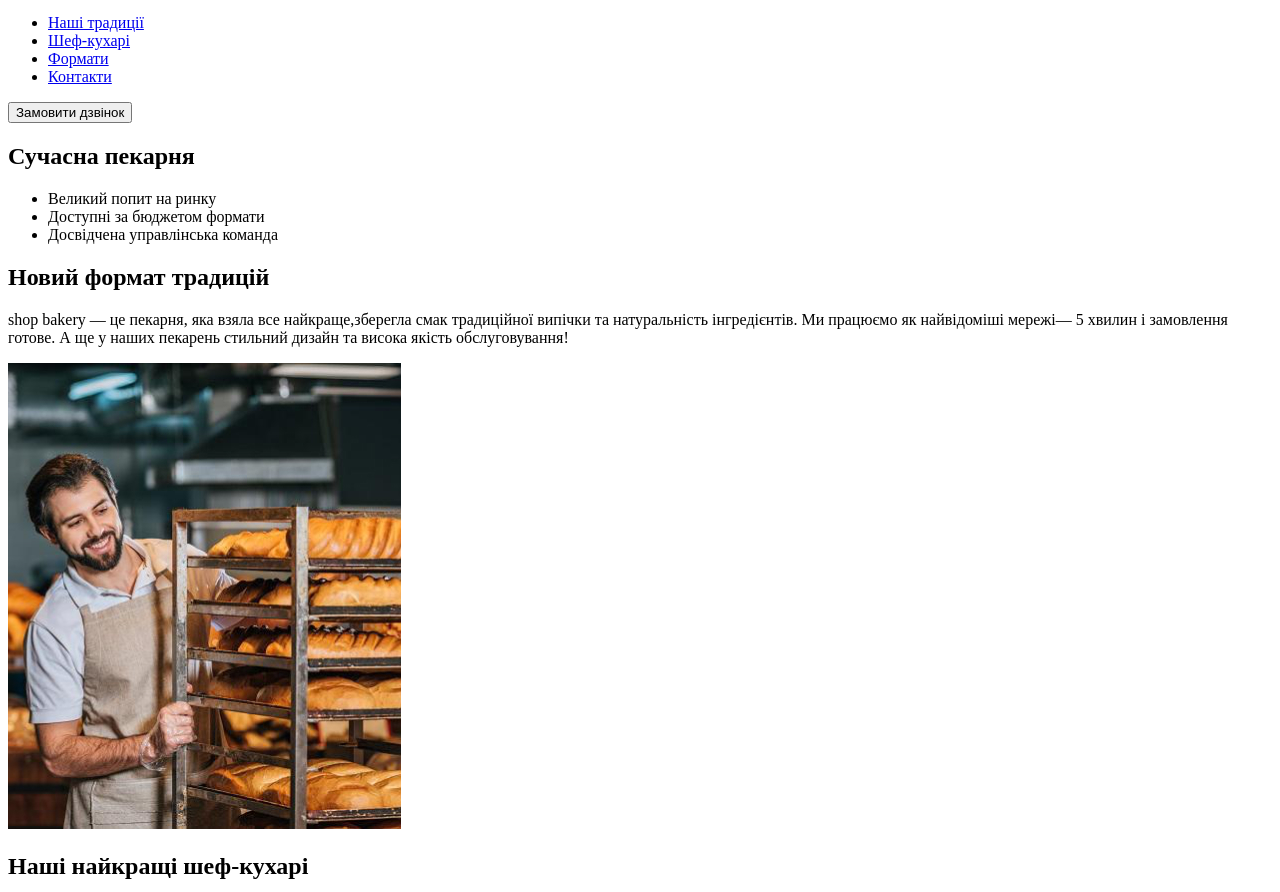
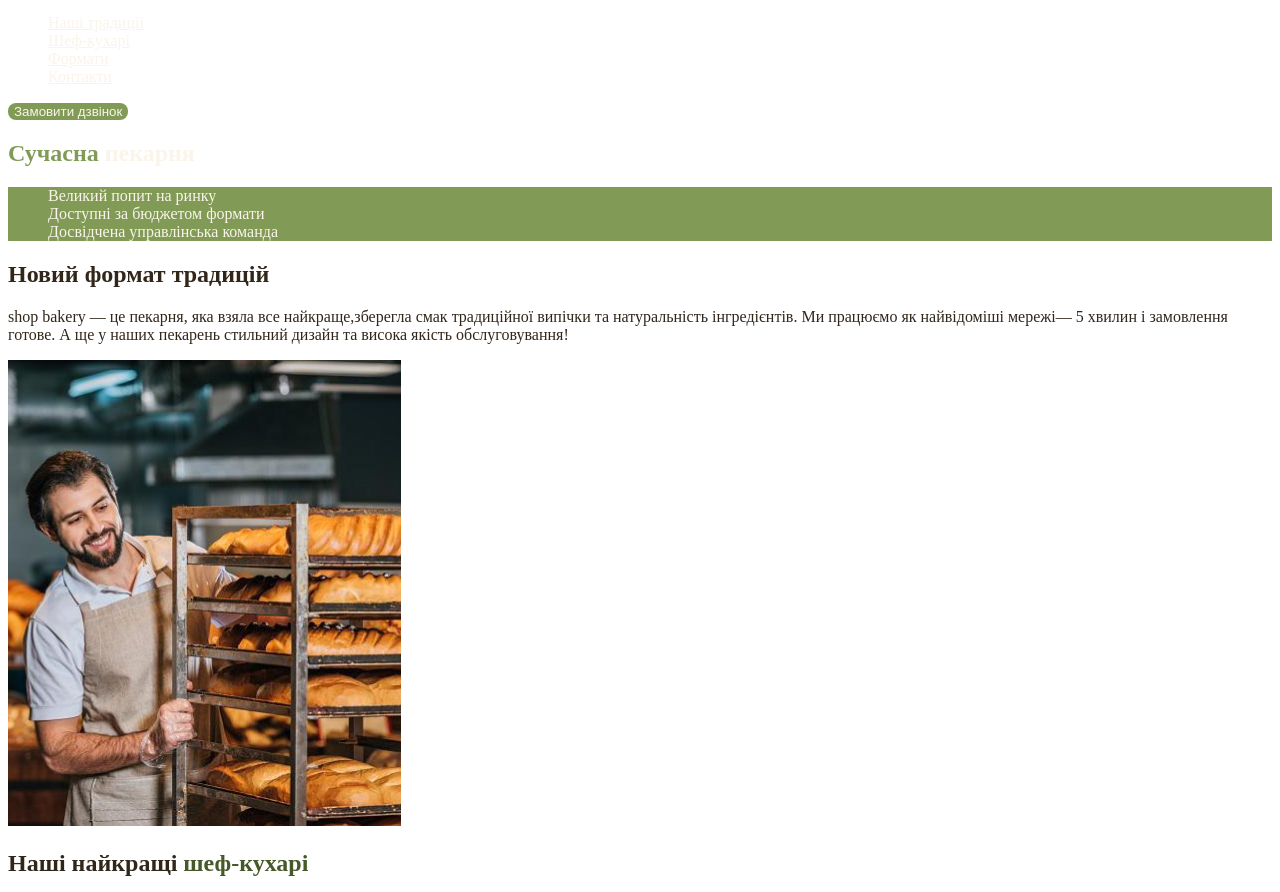
Before and after one commit to juliaZadernovska/genius-study, a plain HTML site: page index.html in a window 1280 px wide. Shown: the part 60-952 px from the top of the page. Drawn offline with Linux system fonts and the light colour scheme; files that its build step writes are made by us from their sources; files whose address does not match are found by name.

Commit message:
Add styles.css and css variables

```diff
--- a/index.html
+++ b/index.html
@@ -4,7 +4,9 @@
     <meta charset="UTF-8" />
     <meta http-equiv="X-UA-Compatible" content="IE=edge" />
     <meta name="viewport" content="width=, initial-scale=1.0" />
+
     <title>Сучасна пекарня</title>
+    <link rel="stylesheet" href="/CSS/styles.css" />
   </head>
   <body>
     <header>
@@ -13,26 +15,28 @@
           <img src="./Images/logo.svg" alt="Логотип сучасної пекарні" />
         </a>
         <ul>
-          <li><a href="#">Наші традиції</a></li>
-          <li><a href="#">Шеф-кухарі</a></li>
-          <li><a href="#">Формати</a></li>
-          <li><a href="#">Контакти</a></li>
+          <li>
+            <a class="link" href="#traditions-section">Наші традиції</a>
+          </li>
+          <li><a class="link" href="#chefs-section">Шеф-кухарі</a></li>
+          <li><a class="link" href="#formats-section">Формати</a></li>
+          <li><a class="link" href="#contact-section">Контакти</a></li>
         </ul>
       </nav>
-      <button type="button">Замовити дзвінок</button>
+      <button class="button" type="button">Замовити дзвінок</button>
     </header>
     <main>
       <section>
-        <h1>Сучасна пекарня</h1>
+        <h1 class="hero-title"><span class="accent">Сучасна</span> пекарня</h1>
       </section>
 
-      <section>
-        <ul>
+      <section id="traditions-section">
+        <ul class="advantages-list">
           <li>Великий попит на ринку</li>
           <li>Доступні за бюджетом формати</li>
           <li>Досвідчена управлінська команда</li>
         </ul>
-        <h2>Новий формат традицій</h2>
+        <h2 class="section-title">Новий формат традицій</h2>
         <p>
           <span>shop bakery</span> — це пекарня, яка взяла все найкраще,зберегла
           смак традиційної випічки та натуральність інгредієнтів. Ми працюємо як
@@ -44,8 +48,10 @@
           alt="Чоловік пекар з посмішкою дивиться на батони"
         />
       </section>
-      <section>
-        <h2>Наші найкращі шеф-кухарі</h2>
+      <section id="chefs-section">
+        <h2 class="section-title">
+          Наші найкращі <span class="accent">шеф-кухарі</span>
+        </h2>
         <ul>
           <li>
             <article>
@@ -71,8 +77,8 @@
           </li>
         </ul>
       </section>
-      <section>
-        <h2>Формати</h2>
+      <section id="formats-section">
+        <h2 class="section-title">Формати</h2>
         <ul>
           <li>
             <article>
@@ -91,8 +97,16 @@
           </li>
         </ul>
       </section>
-      <section>
-        <h2>Приєднуйся до мережі пекарень</h2>
+      <section id="contact-section">
+        <h2 class="section-title">Приєднуйся до мережі пекарень</h2>
+        <iframe
+          src="https://www.google.com/maps/embed?pb=!1m18!1m12!1m3!1d2540.1636304416443!2d30.488693011967495!3d50.45667757147484!2m3!1f0!2f0!3f0!3m2!1i1024!2i768!4f13.1!3m3!1m2!1s0x40d4ce637c006b2d%3A0xaf86385f19996ff0!2z0YPQuy4g0KHQtdGH0LXQstGL0YUg0KHRgtGA0LXQu9GM0YbQvtCyLCA1NCwg0JrQuNC10LIsIDAyMDAw!5e0!3m2!1sru!2sua!4v1732355689805!5m2!1sru!2sua"
+          width="603"
+          height="595"
+          allowfullscreen=""
+          loading="lazy"
+          referrerpolicy="no-referrer-when-downgrade"
+        ></iframe>
       </section>
     </main>
     <footer>
@@ -127,6 +141,8 @@
             <!-- instagram icon-->
           </li>
         </ul>
+        <a href="#" target="_blank"> Політика конфіденційності </a>
+        <p>&copy;2022 Дані захищено</p>
       </address>
     </footer>
   </body>
--- /dev/null
+++ b/styles.css
@@ -0,0 +1,50 @@
+:root{
+    --color-primery-dark:#31261A;
+    --color-primery-light:#FAF4EA;
+    --color-brand-light:#819B57;
+    --color-brand-dark:#465929;
+}
+
+/*Base*/
+body{
+    color: var(--color-primery-dark);
+}
+
+ul{
+    list-style-type: none;
+}
+/*Button*/
+.button {
+    color: var(--color-primery-light);
+    background-color:var(--color-brand-light) ;
+    border: 2px solid var(---color-brand-light);
+    border-radius: 8px;
+    cursor: pointer;}
+
+.button:hover {
+color: var(--color-brand-dark);
+background-color:transparent;
+}
+/*Link*/
+.link{
+    color: var(--color-primery-light);
+}
+.link:hover{
+    color: var(--color-brand-dark);
+}
+/*Hero section*/
+.hero-title{
+    color: var(--color-primery-light);
+}
+.hero-title .accent{
+color: var(--color-brand-light);
+}
+/*Advantages section*/
+.advantages-list{
+    color: var(--color-primery-light);
+    background-color: var(--color-brand-light);
+}
+
+.section-title .accent{
+    color:var(--color-brand-dark);
+}
```
